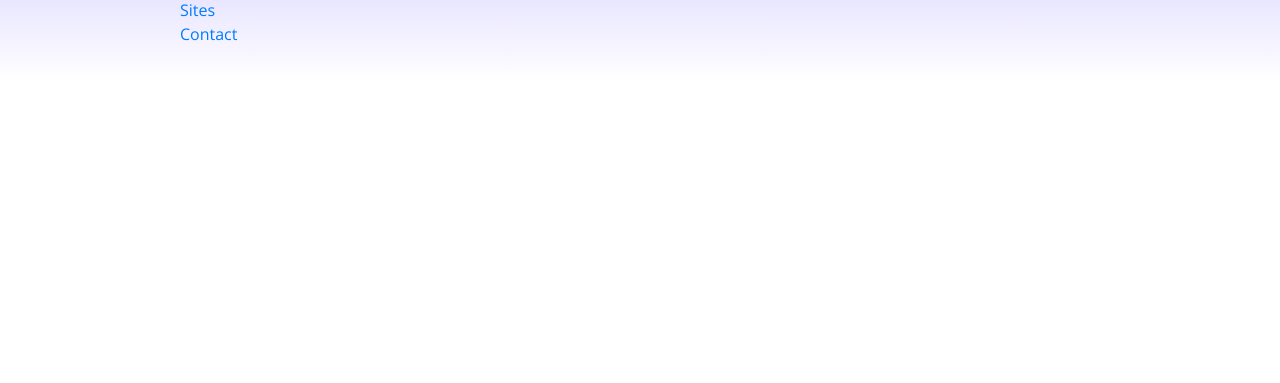
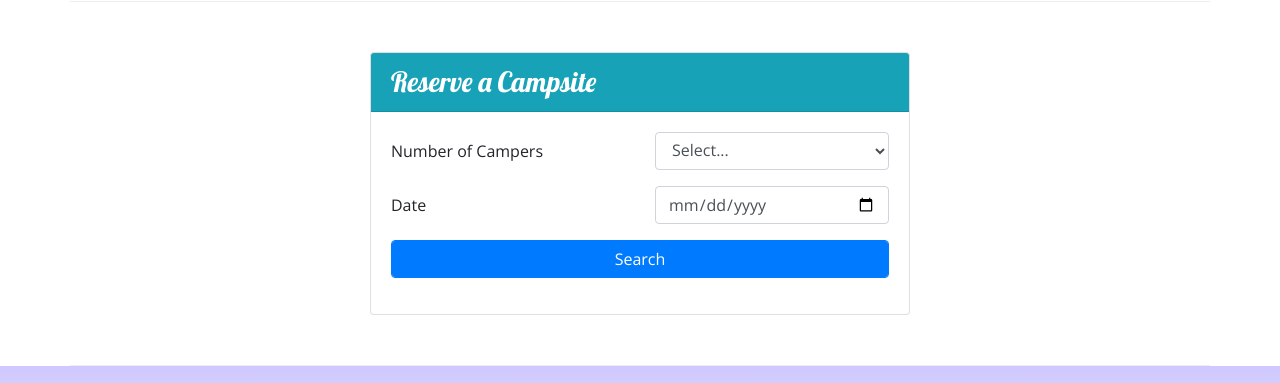
Before and after one commit to jessicamoody1988/nucampsite, a website: page index.html in a window 1280 px wide. Shown: the part 1151-1534 px from the top of the page. Before the commit the page ends 1233 px from the top, so only its background shows below. Drawn offline with nearby package versions, Linux system fonts and the light colour scheme.

Commit message:
Week 2 Workshop Assignment submission

```diff
--- a/index.html
+++ b/index.html
@@ -29,6 +29,9 @@
                 <div class="col">
                     <h1>NuCamp</h1>
                     <h2>a better way to camp</h2>
+                </div>
+                <div class="col col-md-4 col-xl-2 mt-4">
+                    <a href="#reserveForm" class="btn btn-info btn-lg">Reserve Campsite</a>
                 </div>
             </div>
         </div>
@@ -74,10 +77,15 @@
                 <h2>Featured Campsites</h2>
             </div>
             <div class="col">
-                <h3>React Lake Campground</h3>
-                <p class="d-none d-sm-block">
-                    Nestled in the foothills of the Chrome Mountains, this campground on the shores of the pristine React Lake is a favorite for fly fishers.
-                </p>
+                <div class="media">
+                    <div class="media-body align-self-center">
+                        <h3>React Lake Campground</h3>
+                        <p class="d-none d-sm-block">
+                            Nestled in the foothills of the Chrome Mountains, this campground on the shores of the pristine React Lake is a favorite for fly fishers.
+                        </p>
+                    </div>
+                    <img class="d-flex ml-3 img-thumbnail" src="img/react-lake-thumb.jpg" alt="React Lake Thumnail">
+                </div>
             </div>
         </div>
 
@@ -95,6 +103,47 @@
                         </p>
                     </div>
                 </div>
+            </div>
+        </div>
+        <div class="row row-content">
+            <div class="col col-sm-6 mx-auto">
+                <div class="card">
+                    <h3 class="card-header bg-info text-white">Reserve a Campsite</h3>
+                    <div class="card-body">
+                        <form id="reserveForm">
+                            <div class="row form-group">
+                                <div class="col col-sm-6">
+                                    <label for="numCampers" class="col-form-label">Number of Campers</label>
+                                </div>
+                                <div class="col col-sm-6">
+                                    <select name="numCampers" id="numCampers" class="form-control">
+                                        <option>Select...</option>
+                                        <option>1</option>
+                                        <option>2</option>
+                                        <option>3</option>
+                                        <option>4</option>
+                                        <option>5</option>
+                                        <option>6</option>
+                                    </select>
+                                </div>
+                            </div>
+                            <div class="row form-group">
+                                <div class="col col-sm-6">
+                                    <label for="date" class="col-form-label">Date</label>
+                                </div>
+                                <div class="col col-sm-6">
+                                    <input type="date" id="date" name="date" placeholder="mm/dd/yyyy" class="form-control">
+                                </div>
+                            </div>
+                            <div class="row form-group">
+                                <div class="col">
+                                    <button type="submit" class="btn btn-primary form-control">Search</button>
+                                </div>
+                            </div>
+                        </form>
+                    </div>
+                </div>
+
             </div>
         </div>
     </div>
```
